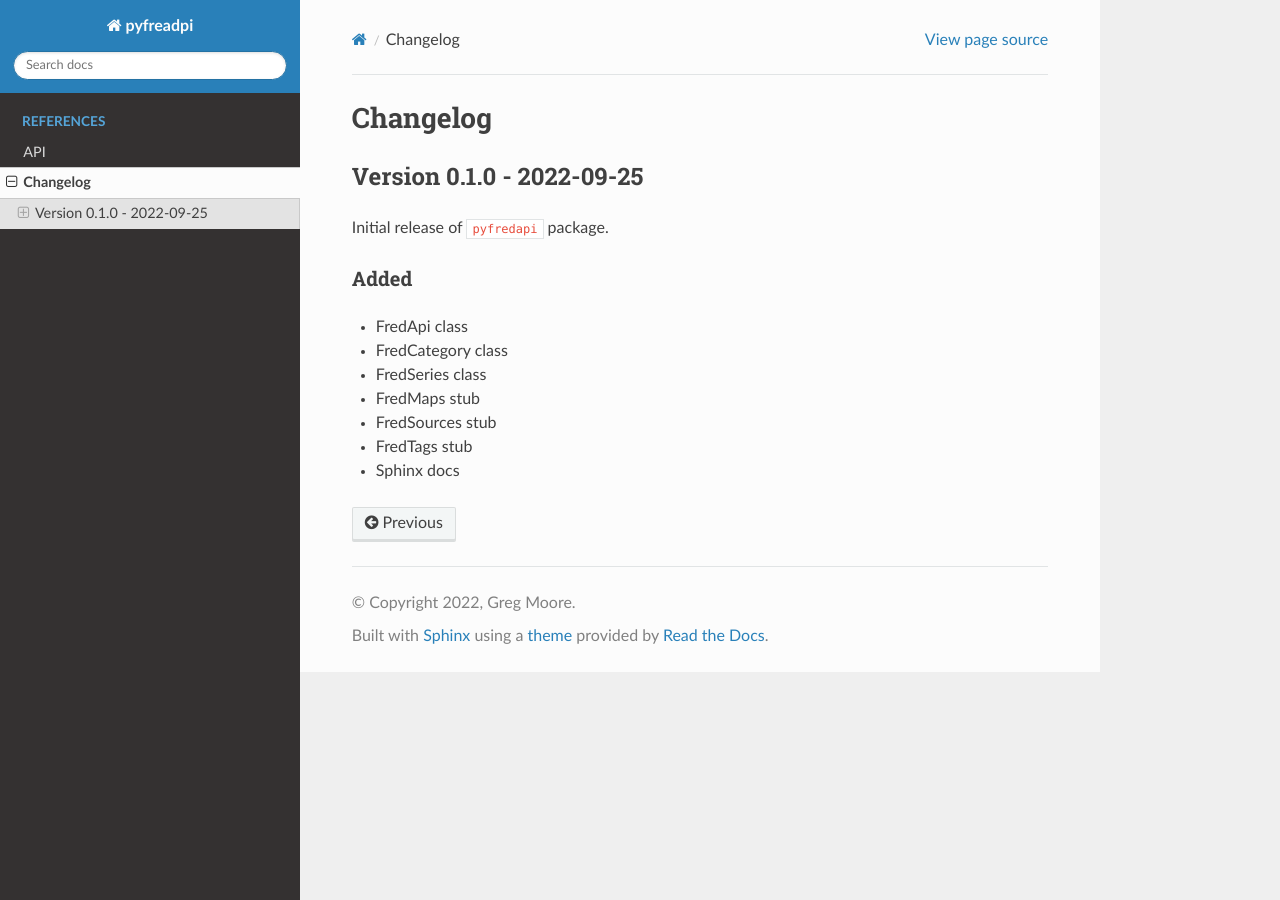
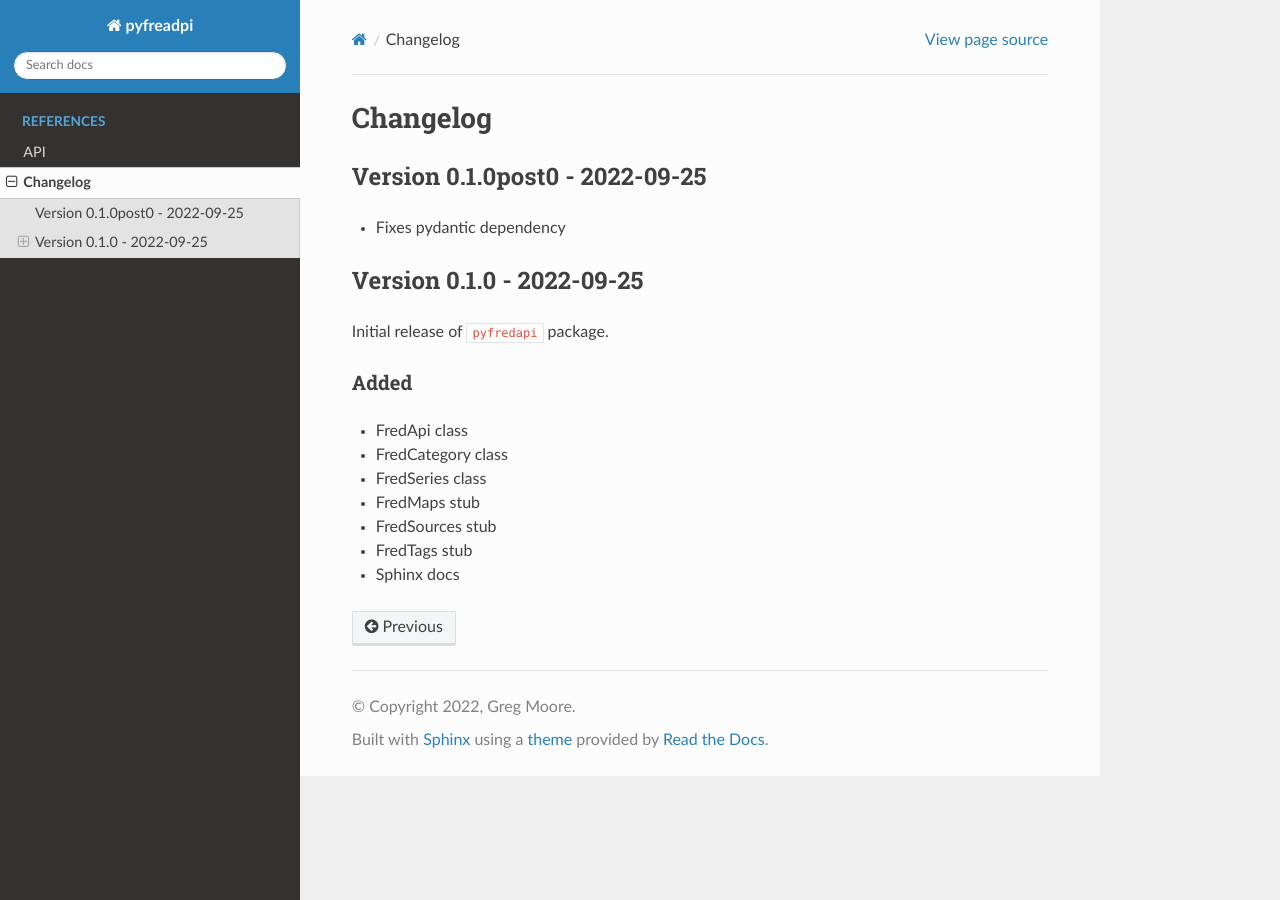
Before and after one commit to gw-moore/pyfredapi, a Sphinx documentation site: the page built from docs/references/CHANGELOG.md, in a window 1280 px wide. Built offline with Sphinx 7.4.7 and the Read the Docs theme 2.0.0, drawn with Linux system fonts in a browser that asks for light colours.

Commit message:
Fix pydantic dependency

```diff
--- a/docs/references/CHANGELOG.md
+++ b/docs/references/CHANGELOG.md
@@ -1,4 +1,8 @@
 # Changelog
+
+## Version 0.1.0post0 - 2022-09-25
+
+- Fixes pydantic dependency
 
 ## Version 0.1.0 - 2022-09-25
 
--- a/pyproject.toml
+++ b/pyproject.toml
@@ -4,7 +4,7 @@
 
 [tool.poetry]
 name = "pyfredapi"
-version = "0.1.0"
+version = "0.1.0post0"
 description = "A fully featured FRED API client library for Python."
 authors = ["Greg Moore <gwmoore.career@gmail.com>"]
 readme = "README.md"
```
